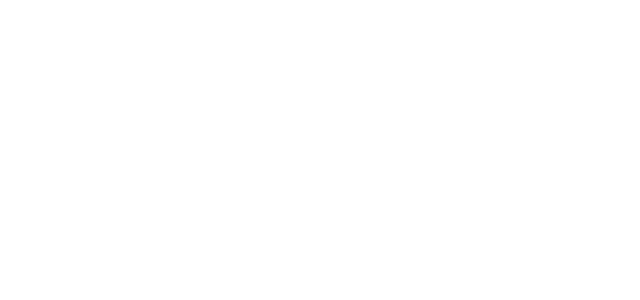
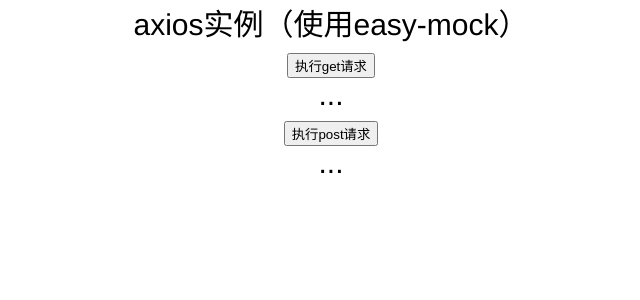
Before and after one commit to chenluily0451/vuePhoneDemo, a Vue app: page /#/axios in a window 1280 px wide. Shown: the top 300 px of the page, without its empty margins (309-949 px from the left). Built offline with nearby package versions, Linux system fonts and the light colour scheme.

Commit message:
add axios

```diff
--- a/package.json
+++ b/package.json
@@ -12,6 +12,7 @@
     "build": "node build/build.js"
   },
   "dependencies": {
+    "axios": "^0.17.1",
     "vue": "^2.5.2",
     "vue-router": "^3.0.1",
     "vuex": "^3.0.1"
--- /dev/null
+++ b/src/components/AxiosExample.vue
@@ -0,0 +1,62 @@
+<template>
+
+  <div class="main" >
+    <p>axios实例（使用easy-mock）</p>
+    <p>
+      <button @click="getAction()">执行get请求</button>
+    </p>
+    <p>
+      {{getMessage}}
+    </p>
+
+    <p>
+      <button @click="postAction()">执行post请求</button>
+    </p>
+    <p>
+      {{postMessage}}
+    </p>
+
+  </div>
+
+
+</template>
+<script>
+
+  export default {
+  name: 'AxiosExample',
+  data() {
+    return {
+        getMessage : '...',
+        postMessage : '...'
+    }
+  },
+  methods:{
+
+    getAction() {
+      this.$axios({
+        method : 'get',
+        url    : 'https://www.easy-mock.com/mock/5a654e3cd9891651babe284f/example/mock',
+      }).then(data=>this.getMessage = data.data.message);
+    },
+    postAction() {
+      this.$axios({
+        method : 'post',
+        url    : 'https://www.easy-mock.com/mock/5a654e3cd9891651babe284f/example/post',
+        data   : {
+            type:1,
+            data:'ooo'
+        }
+      }).then(data=>this.postMessage = data.data.message);
+    }
+  }
+
+}
+</script>
+
+<!-- Add "scoped" attribute to limit CSS to this component only -->
+<style lang="scss" scoped>
+  p{
+    font-size: 30px;
+  }
+
+</style>
--- a/src/components/Index.vue
+++ b/src/components/Index.vue
@@ -23,6 +23,9 @@
         </li>
         <li>
           <a href="#/slot" target="_blank">is特性</a>
+        </li>
+        <li>
+          <a href="#/axios" target="_blank">axios</a>
         </li>
       </ul>
   </div>
--- a/src/main.js
+++ b/src/main.js
@@ -4,12 +4,19 @@
 import App from './App'
 import router from './router'
 import Vuex from 'vuex'
+import axios from 'axios'
+
 
 
 Vue.config.productionTip = false
 
+Vue.use(Vuex)
 
-Vue.use(Vuex)
+Vue.prototype.$axios=axios
+
+
+
+
 
 const store =new Vuex.Store({
   state: {
--- a/src/router/index.js
+++ b/src/router/index.js
@@ -8,6 +8,7 @@
 import Action from '@/components/vuex/Action'
 import Container from '@/components/Container'
 import Is from '@/components/Is'
+import AxiosExample from '@/components/AxiosExample'
 
 Vue.use(Router)
 
@@ -52,6 +53,11 @@
       path: '/is',
       name: 'Is',
       component:Is
+    },
+    {
+      path: '/axios',
+      name: 'AxiosExample',
+      component:AxiosExample
     }
   ]
 })
```
Also changed, not shown: 1 other file (tests, documents, lock files or other folders).
